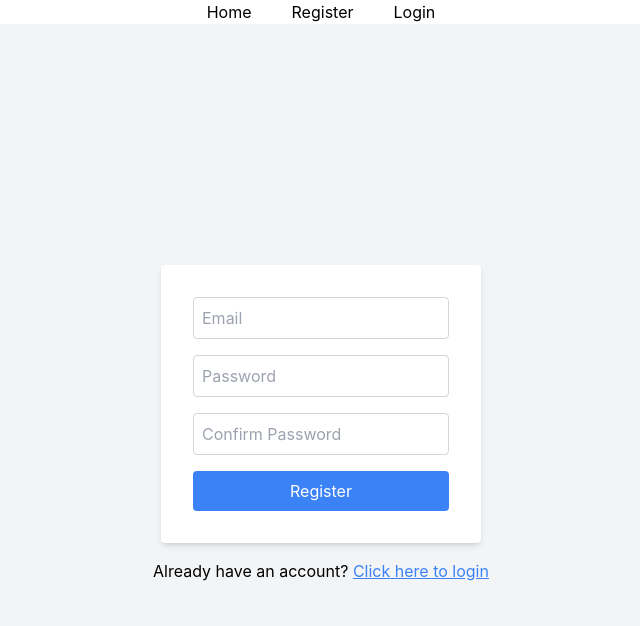
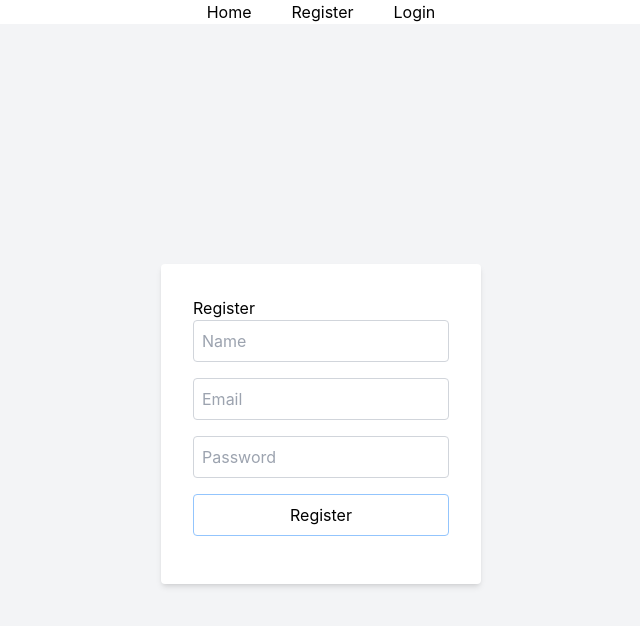
Before and after one commit to ramlow07/Cleaners-app, a React (Create React App) app in the folder frontend/my-app/: page /register in a window 1280 px wide. Shown: the top 626 px of the page, without its empty margins (319-959 px from the left). Built offline with nearby package versions, Linux system fonts and the light colour scheme.

Commit message:
updating handlesubmit function

```diff
--- a/frontend/my-app/src/pages/register.tsx
+++ b/frontend/my-app/src/pages/register.tsx
@@ -1,36 +1,75 @@
-import React from "react";
+import React, { useState } from "react";
+import axios from "axios";
 
 function RegisterPage() {
+  const [formData, setFormData] = useState({
+    name: "",
+    email: "",
+    password: "",
+  });
+  const [message, setMessage] = useState("");
+
+  const handleChange = (e: React.ChangeEvent<HTMLInputElement>) => {
+    setFormData({
+      ...formData,
+      [e.target.name]: e.target.value,
+    });
+  };
+
+  const handleSubmit = async (e: React.FormEvent<HTMLFormElement>) => {
+    e.preventDefault();
+    try {
+      const response = await axios.post(
+        "http://localhost:8080/auth/register",
+        formData
+      );
+      console.log(formData);
+      setMessage("Registration successful!");
+    } catch (error) {
+      setMessage("Registration failed. Please try again.");
+    }
+  };
+
   return (
     <div className="main-container flex flex-col items-center justify-center h-screen bg-gray-100">
       <div className="login-container bg-white p-8 rounded shadow-md w-80">
+        <h2>Register</h2>
+        <form onSubmit={handleSubmit}>
           <input
             type="text"
+            name="name"
+            placeholder="Name"
+            value={formData.name}
+            onChange={handleChange}
+            required
+            className="mb-4 w-full p-2 border border-gray-300 rounded"
+          />
+          <input
+            type="email"
+            name="email"
             placeholder="Email"
+            value={formData.email}
+            onChange={handleChange}
+            required
             className="mb-4 w-full p-2 border border-gray-300 rounded"
           />
           <input
             type="password"
+            name="password"
             placeholder="Password"
+            value={formData.password}
+            onChange={handleChange}
+            required
             className="mb-4 w-full p-2 border border-gray-300 rounded"
           />
-
-        <input
-          type="password"
-          placeholder="Confirm Password"
-          className="mb-4 w-full p-2 border border-gray-300 rounded"
-        />
-        <button className="w-full bg-blue-500 text-white py-2 rounded">
+          <button
+            type="submit"
+            className="mb-4 w-full p-2 border border-blue-300 rounded"
+          >
             Register
           </button>
-      </div>
-      <div className="register mt-4">
-        <p>
-          Already have an account?{" "}
-          <button className="text-blue-500 underline">
-            Click here to login
-          </button>
-        </p>
+        </form>
+        {message && <p>{message}</p>}
       </div>
     </div>
   );
```
Lines whose indentation alone changed are shown as unchanged.
